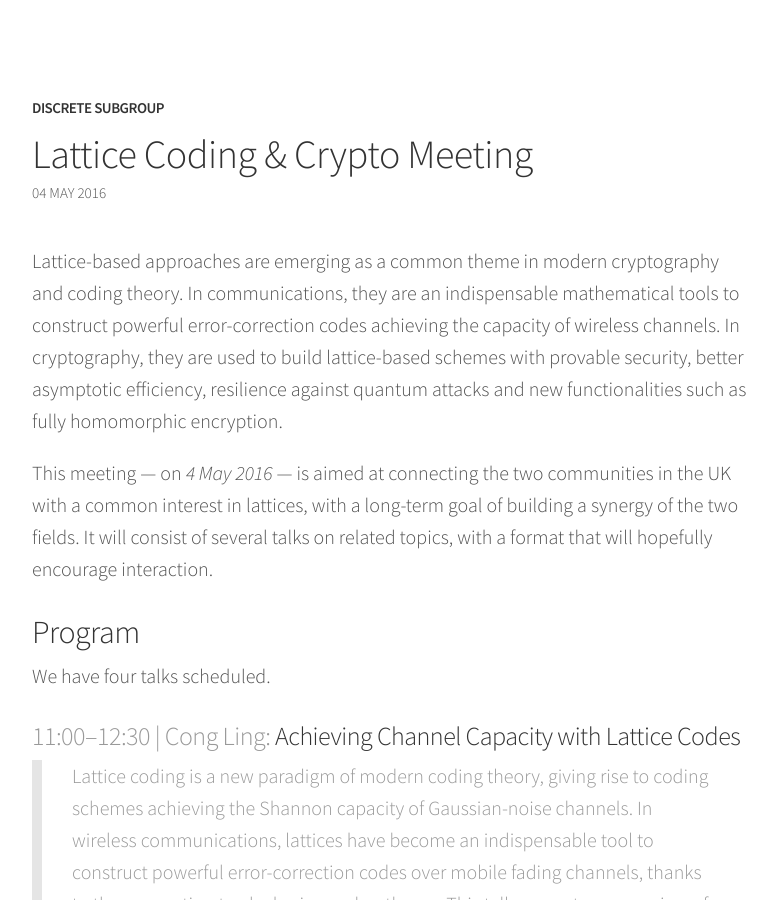
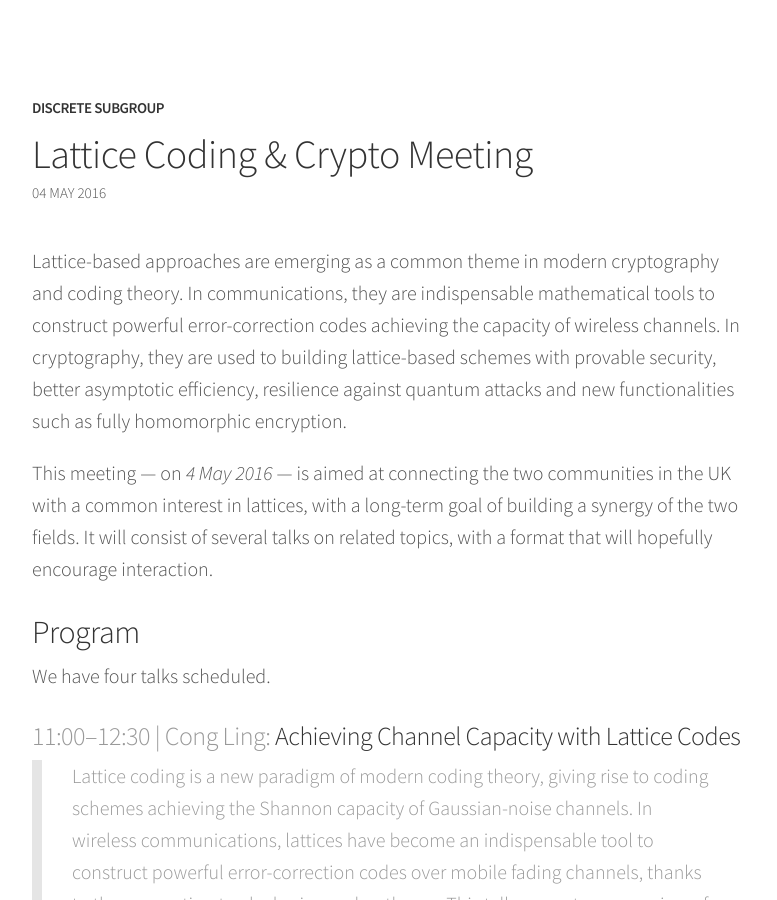
Before and after one commit to malb/discrete-subgroup, a Jekyll site: the page built from _posts/2016-05-04-lattice-meeting.md, in a window 1280 px wide and 900 px high. Shown: the whole window, without its empty margins (248-1025 px from the left). Built offline with Jekyll 4.4.1, drawn with Linux system fonts in a browser that asks for light colours; nearby versions of some CDN libraries; some of the changed text lies outside the part shown.

Commit message:
langtool check

```diff
--- a/_announcements/2016-05-04-announcement.txt
+++ b/_announcements/2016-05-04-announcement.txt
@@ -6,7 +6,7 @@ Lattice-based approaches are emerging as a common theme in modern
 cryptography and coding theory. In communications, they are an
 indispensable mathematical tool to construct powerful error-correction
 codes achieving the capacity of wireless channels. In cryptography, they
-are used to build lattice-based schemes with provable security, better
+are used to building lattice-based schemes with provable security, better
 asymptotic efficiency, resilience against quantum attacks and new
 functionalities such as fully homomorphic encryption.
 
@@ -58,9 +58,9 @@ http://www.imperial.ac.uk/visit/campuses/south-kensington/
 
 Everyone is welcome. Two caveats:
 
-1. speakers are told the audience is somewhat familiar with lattices
+1. Speakers are told the audience is somewhat familiar with lattices.
 
-2. please send us an email at <c.ling@imperial.ac.uk>, so that the size
+2. Please send us an email at <c.ling@imperial.ac.uk>, so that the size
    of the room fits with the number of participants.
 
 Best,
--- a/_posts/2016-05-04-lattice-meeting.md
+++ b/_posts/2016-05-04-lattice-meeting.md
@@ -3,7 +3,7 @@ title:  "Lattice Coding &amp; Crypto Meeting"
 redirect_from: /2016/05/04/
 ---
 
-Lattice-based approaches are emerging as a common theme in modern cryptography and coding theory. In communications, they are an indispensable mathematical tools to construct powerful error-correction codes achieving the capacity of wireless channels. In cryptography, they are used to build lattice-based schemes with provable security, better asymptotic efficiency, resilience against quantum attacks and new functionalities such as fully homomorphic encryption.
+Lattice-based approaches are emerging as a common theme in modern cryptography and coding theory. In communications, they are indispensable mathematical tools to construct powerful error-correction codes achieving the capacity of wireless channels. In cryptography, they are used to building lattice-based schemes with provable security, better asymptotic efficiency, resilience against quantum attacks and new functionalities such as fully homomorphic encryption.
 
 This meeting — on *4 May 2016* — is aimed at connecting the two communities in the UK with a common interest in lattices, with a long-term goal of building a synergy of the two fields. It will consist of several talks on related topics, with a format that will hopefully encourage interaction.
 
@@ -49,5 +49,5 @@ Everyone is welcome. Two caveats:
 
 1. Speakers are told the audience is somewhat familiar with lattices.
 
-2. please send us an email at <c.ling@imperial.ac.uk>, so that the size
+2. Please send us an email at <c.ling@imperial.ac.uk>, so that the size
    of the room fits with the number of participants.
```
Also changed, not shown: about.md (+1 -1 lines).
